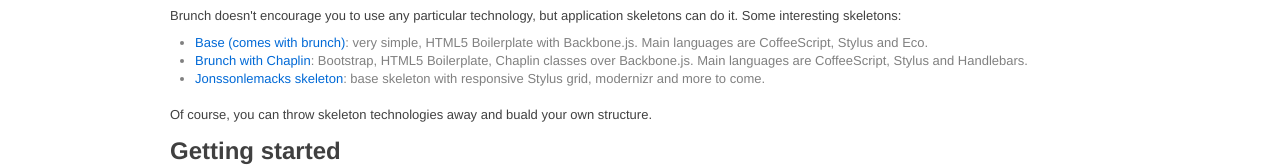
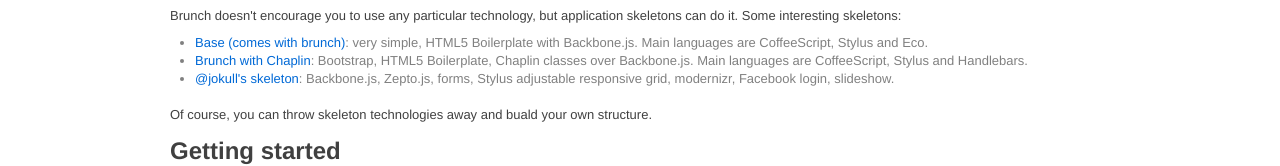
Before and after one commit to brunch/brunch.github.io, a plain HTML site: page index.html in a window 1280 px wide. Shown: the part 615-781 px from the top of the page. Drawn offline with Linux system fonts and the light colour scheme.

Commit message:
Update link to jokulls skeleton.

```diff
--- a/index.html
+++ b/index.html
@@ -65,7 +65,7 @@
         <ul>
           <li><a href="http://brunch.readthedocs.org/en/latest/structure.html">Base (comes with brunch)</a>: very simple, HTML5 Boilerplate with Backbone.js. Main languages are CoffeeScript, Stylus and Eco.</li>
           <li><a href="https://github.com/paulmillr/brunch-with-chaplin">Brunch with Chaplin</a>: Bootstrap, HTML5 Boilerplate, Chaplin classes over Backbone.js. Main languages are CoffeeScript, Stylus and Handlebars.</li>
-          <li><a href="https://github.com/jonssonlemacks/brunch-jl-template">Jonssonlemacks skeleton</a>: base skeleton with responsive Stylus grid, modernizr and more to come.</li>
+          <li><a href="https://github.com/jokull/brunch-template">@jokull's skeleton</a>: Backbone.js, Zepto.js, forms, Stylus adjustable responsive grid, modernizr, Facebook login, slideshow.</li>
         </ul>
         Of course, you can throw skeleton technologies away and buald your own structure.
       </p>
```
